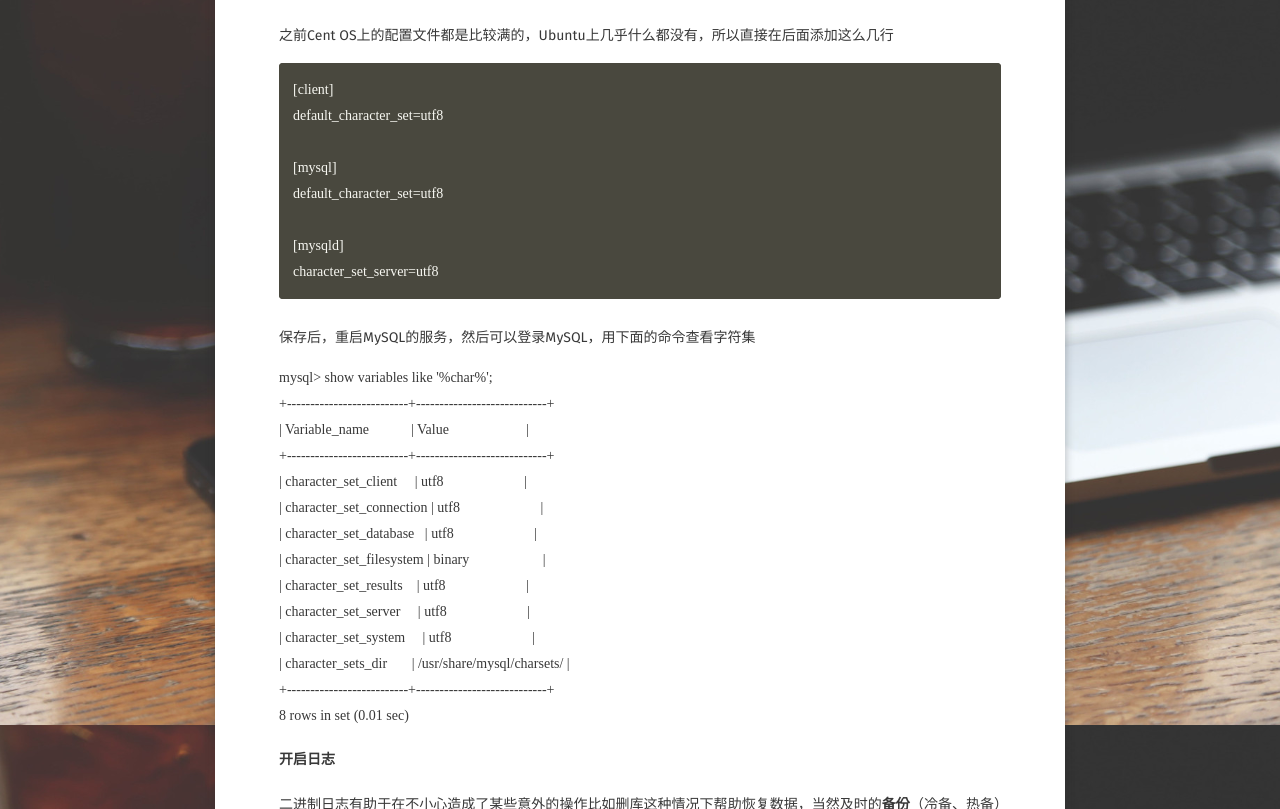
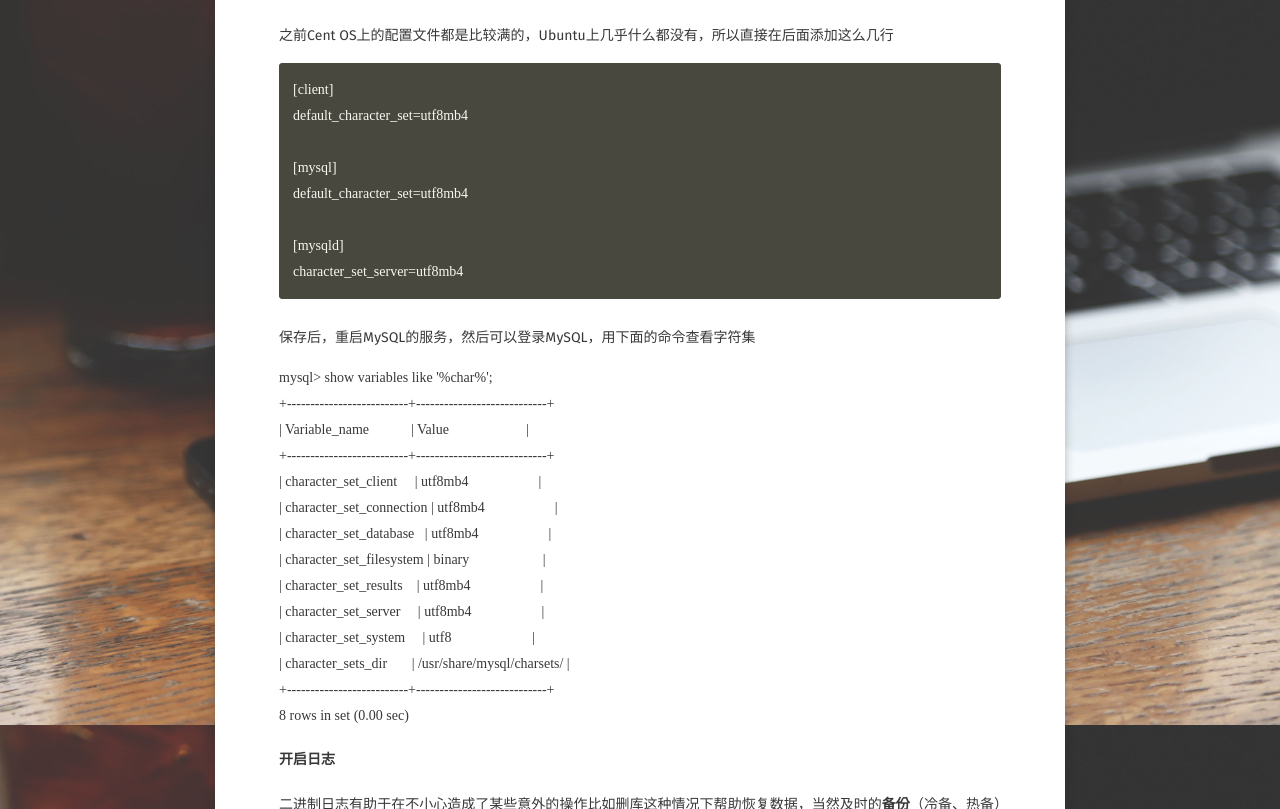
Before and after one commit to dancingline/dancingline.github.io, a Jekyll site: the page built from _posts/2019-11-23-ubuntu安装MySQL及配置.md, in a window 1280 px wide and 1400 px high, scrolled down 1797 px. Shown: the part 178-987 px from the top of the window. Built offline with Jekyll 4.4.1, drawn with Linux system fonts in a browser that asks for light colours; some web fonts are replaced.

Commit message:
update an article

````diff
--- a/_posts/2019-11-23-ubuntu安装MySQL及配置.md
+++ b/_posts/2019-11-23-ubuntu安装MySQL及配置.md
@@ -84,13 +84,13 @@ vi /etc/mysql/my.cnf
 
 ```
 [client]
-default_character_set=utf8
+default_character_set=utf8mb4
 
 [mysql]
-default_character_set=utf8
+default_character_set=utf8mb4
 
 [mysqld]
-character_set_server=utf8
+character_set_server=utf8mb4
 ```
 
 保存后，重启MySQL的服务，然后可以登录MySQL，用下面的命令查看字符集
@@ -100,16 +100,16 @@ mysql> show variables like '%char%';
 +--------------------------+----------------------------+
 | Variable_name            | Value                      |
 +--------------------------+----------------------------+
-| character_set_client     | utf8                       |
-| character_set_connection | utf8                       |
-| character_set_database   | utf8                       |
+| character_set_client     | utf8mb4                    |
+| character_set_connection | utf8mb4                    |
+| character_set_database   | utf8mb4                    |
 | character_set_filesystem | binary                     |
-| character_set_results    | utf8                       |
-| character_set_server     | utf8                       |
+| character_set_results    | utf8mb4                    |
+| character_set_server     | utf8mb4                    |
 | character_set_system     | utf8                       |
 | character_sets_dir       | /usr/share/mysql/charsets/ |
 +--------------------------+----------------------------+
-8 rows in set (0.01 sec)
+8 rows in set (0.00 sec)
 ```
 
 #### 开启日志
````
